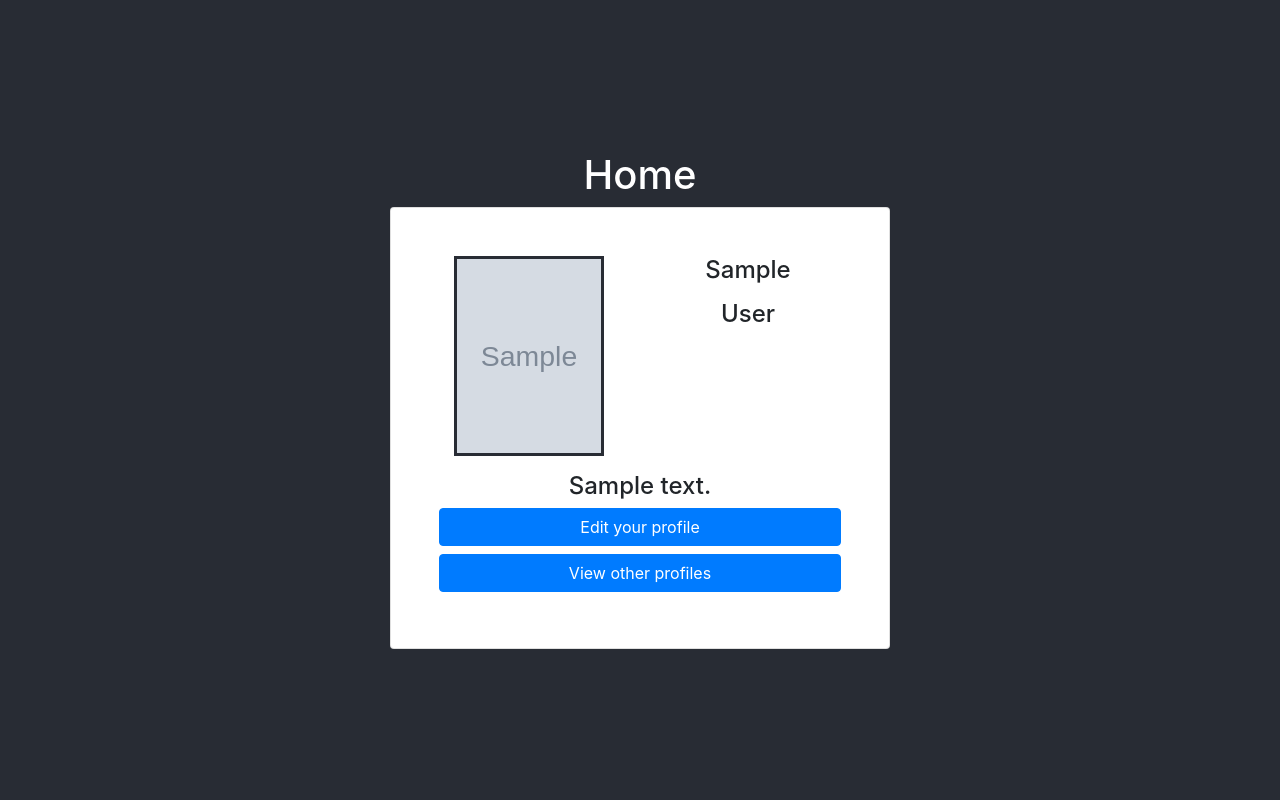
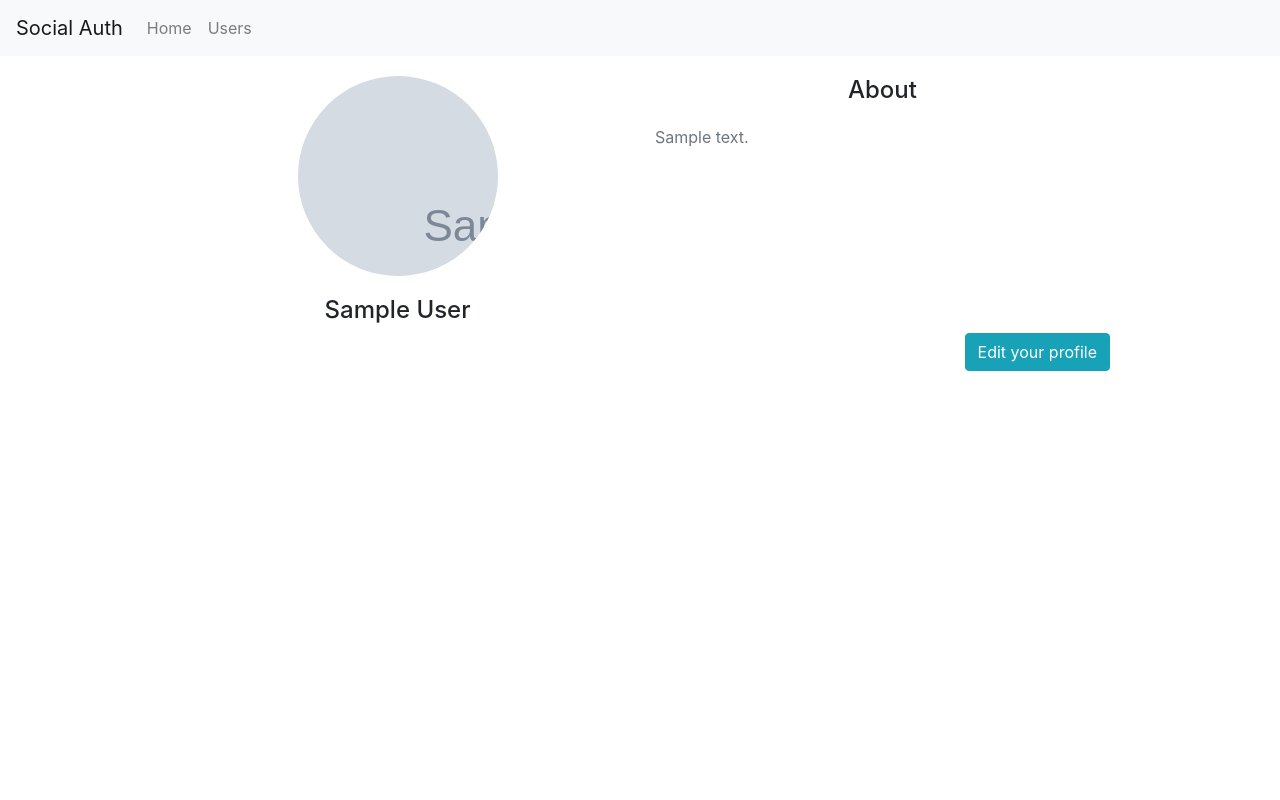
Before and after one commit to AnnaHmur/registration-form, a Django app: page / in a window 1280 px wide. Run offline with Django 3.2, Linux system fonts and the light colour scheme; a user stored in the database is signed in; tables that the repository leaves empty hold one stand-in row (values such as "Sample post"); grey boxes marked "Sample" are stand-in pictures; some libraries are stand-ins or nearby versions.

Commit message:
Fixed styles

```diff
--- a/core/static/css/index.css
+++ b/core/static/css/index.css
@@ -1,26 +1,41 @@
-img {
-  border: 3px solid #282c34;
-}
-.container-fluid {
-  height: 100vh;
-  background-color: #282c34;
+.container-fluid{
+  max-width: 1600px;
   display: flex;
   justify-content: center;
-  align-items: center;
 }
 .container-fluid > div {
-  width: 85%;
-  min-width: 300px;
-  max-width: 500px;
+  width: 80%;
+  min-width: 640px;
+  max-width: 1280px;
 }
-.card {
-  width: 100%;
+.circle {
+  border-radius: 50%;
+  width: 200px;
+  height: 200px;
+}
+.button-edit {
+  margin: 0 auto;
+  display: flex;
+  justify-content: right;
+}
+.navbar {
+  margin-bottom: 20px;
+}
+.row {
+  margin-left: 0;
+  margin-right: 0;
 }
 .social-container {
   display: flex;
   flex-direction: column;
   justify-content: center;
 }
+.about {
+  margin-bottom: 20px;
+}
+.full-name {
+  margin-top: 20px;
+}
 .btn a, .btn a:hover {
   color: white;
   text-decoration: none ;
--- a/core/templates/base.html
+++ b/core/templates/base.html
@@ -11,13 +11,9 @@
   <title>Social Auth with Django</title>
 </head>
 <body>
+{% include "nav.html" %}
 <div class="container-fluid">
-        <div>
-            <h1 class="text-white text-center">{% block title %}{% endblock %}</h1>
-            <div class="card p-5">
-                {% block content %}{% endblock %}
-            </div>
-        </div>
+    <div>{% block content %}{% endblock %}</div>
 </div>
 </body>
 </html>
--- a/core/templates/home.html
+++ b/core/templates/home.html
@@ -1,14 +1,16 @@
 <!-- templates/home.html -->
 {% extends 'base.html' %}
-{% block title %} Home {% endblock %}
+{% block title %}Home{% endblock %}
 {% block content %}
-<div class="row">
-    {% include "profile.html" %}
+<div class="container">
+  <div class="row">{% include "profile.html" %}</div>
+  <div class="row">
+    <div class="col"></div>
+      <div class="col button-edit">
+        <button class="btn btn-info mb-2">
+          <a href="edit/">Edit your profile</a>
+        </button>
+      </div>
+    </div>
 </div>
-<button class="btn btn-primary mb-2">
-    <a href="edit/">Edit your profile</a>
-</button>
-<button class="btn btn-primary mb-2">
-    <a href="all/">View other profiles</a>
-</button>
 {% endblock %}
--- /dev/null
+++ b/core/templates/nav.html
@@ -0,0 +1,17 @@
+<nav class="navbar navbar-expand-lg navbar-light bg-light">
+  <a class="navbar-brand" href="#">Social Auth</a>
+  <button class="navbar-toggler" type="button" data-toggle="collapse" data-target="#navbarSupportedContent" aria-controls="navbarSupportedContent" aria-expanded="false" aria-label="Toggle navigation">
+    <span class="navbar-toggler-icon"></span>
+  </button>
+
+  <div class="collapse navbar-collapse" id="navbarSupportedContent">
+    <ul class="navbar-nav mr-auto">
+      <li class="nav-item">
+        <a class="nav-link" href="{% url 'home' %}">Home</a>
+      </li>
+      <li class="nav-item">
+        <a class="nav-link" href="{% url 'all_users' %}">Users</a>
+      </li>
+    </ul>
+  </div>
+</nav>
--- a/core/templates/profile.html
+++ b/core/templates/profile.html
@@ -1,16 +1,8 @@
-<div class="col-sm-6">
-   <div class="col-sm-12 mb-3">
-      <img src="{{ media }}{{ user.userprofile.image }}" height="{{ height }}" width="{{ width }}">
-   </div>
+<div class="col">
+  <div style="border-radius: 50%; margin: 0 auto; width: 200px; height: 200px; background-image: url('{{ media }}{{ user.userprofile.image }}')"></div>
+  <h4 class="text-center full-name">{{ user.first_name }} {{ user.last_name }}</h4>
 </div>
-<div class="col-sm-6">
-   <div class="col-sm-12 mb-3">
-      <h4 class="text-center">{{ user.first_name }}</h4>
-   </div>
-   <div class="col-sm-12 mb-3">
-      <h4 class="text-center">{{ user.last_name}}</h4>
-   </div>
+<div class="col">
+  <h4 class="text-center about">About</h4>
+  <p class="text-muted">{{ user.userprofile.about}}</p>
 </div>
-<div class="col-sm-12">
-   <h4 class="text-center">{{ user.userprofile.about}}</h4>
-</div>
--- a/core/views.py
+++ b/core/views.py
@@ -2,7 +2,7 @@ from django.shortcuts import render, redirect
 from django.contrib.auth.decorators import login_required
 from django.conf import settings
 
-from .models import User, UserProfile
+from .models import User
 from .forms import UserForm, UserProfileForm
 
 
@@ -18,11 +18,7 @@ def home(request):
             last_name=request.user.last_name,
             email=request.user.email)
 
-    return render(request, 'home.html', {
-        'media': settings.MEDIA_URL,
-        'height': settings.IMAGE_HEIGHT,
-        'width': settings.IMAGE_WIDTH,
-    })
+    return render(request, 'home.html', {'media': settings.MEDIA_URL})
 
 
 @login_required
@@ -47,10 +43,7 @@ def edit(request):
 @login_required
 def all_users(request):
     users = User.objects.all()
-    return render(request, 'all.html',
-                  {
-                      'users': users,
-                      'media': settings.MEDIA_URL,
-                      'height': settings.IMAGE_HEIGHT,
-                      'width': settings.IMAGE_WIDTH,
-                  })
+    return render(request, 'all.html', {
+        'users': users,
+        'media': settings.MEDIA_URL,
+    })
--- a/social_app/settings.py
+++ b/social_app/settings.py
@@ -34,9 +34,7 @@ INSTALLED_APPS = [
 MEDIA_URL = '/media/'
 MEDIA_ROOT = os.path.join(BASE_DIR, 'media/')
 
-# images
-IMAGE_HEIGHT = 200
-IMAGE_WIDTH = 150
+
 LOGIN_URL = '/login/'
 LOGIN_REDIRECT_URL = '/'
 LOGOUT_REDIRECT_URL = '/'
```
Also changed, not shown: core/templates/login.html (+5 -11 lines), 1 other file. Lines whose indentation alone changed are shown as unchanged.
